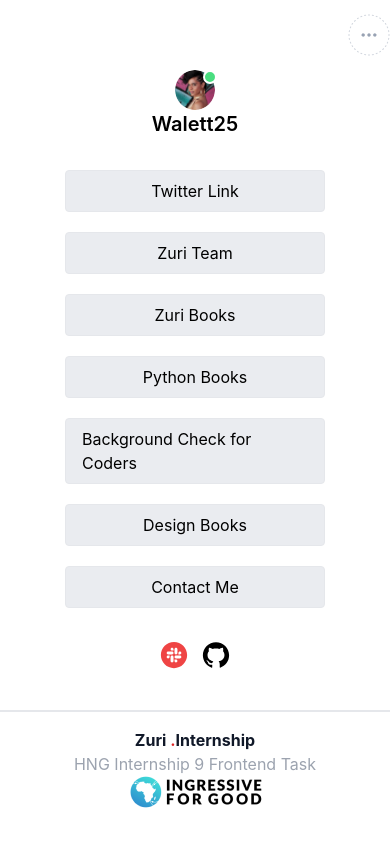
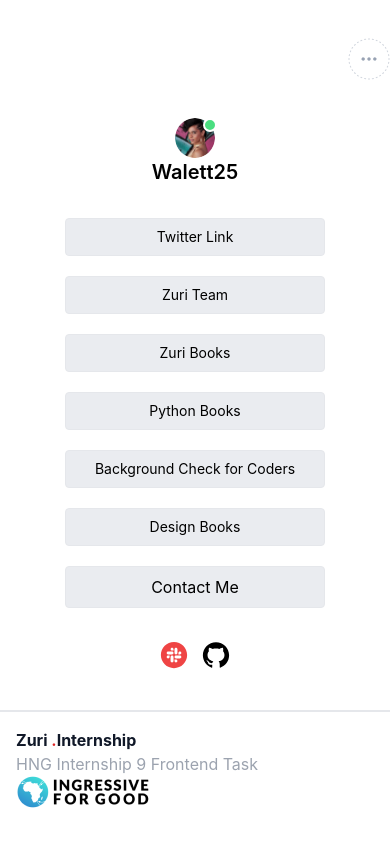
Before and after one commit to Rahdeg/webpage, a React (Create React App) app: page / in a window 390 px wide. Built offline with nearby package versions, Linux system fonts and the light colour scheme.

Commit message:
fix: fix bug

```diff
--- a/src/components/Footer.jsx
+++ b/src/components/Footer.jsx
@@ -3,7 +3,7 @@
 
 const Footer = () => {
   return (
-    <div className=' flex flex-col md:flex-row items-center justify-around mt-10 p-4 mb-5 border-t-2 '>
+    <div className=' flex flex-col justify-between md:flex-row items-start  mt-10 p-4 mb-5 border-t-2 '>
     <h2 className='text-primary font-bold'>Zuri <span className=' text-red-600'>.</span>Internship</h2>
     <p className=' text-gray-400'>HNG Internship 9 Frontend Task</p>
     <img src={Zuri} alt='' className=''/>
--- a/src/components/Links.jsx
+++ b/src/components/Links.jsx
@@ -13,7 +13,7 @@
 </Link>
            :
     <a href={data.site} target="_blank" rel="noreferrer" key={idx} id={data.id}
-className=" bg-cartBg flex items-center justify-center hover:bg-gray-300 text-black py-2 px-4 border border-gray-200 hover:border-transparent rounded w-2/3">{data.name}</a>
+className=" bg-cartBg flex text-sm md:text-base items-center justify-center hover:bg-gray-300 text-black py-2 px-4 border border-gray-200 hover:border-transparent rounded w-2/3">{data.name}</a>
 
   ))
 
```
